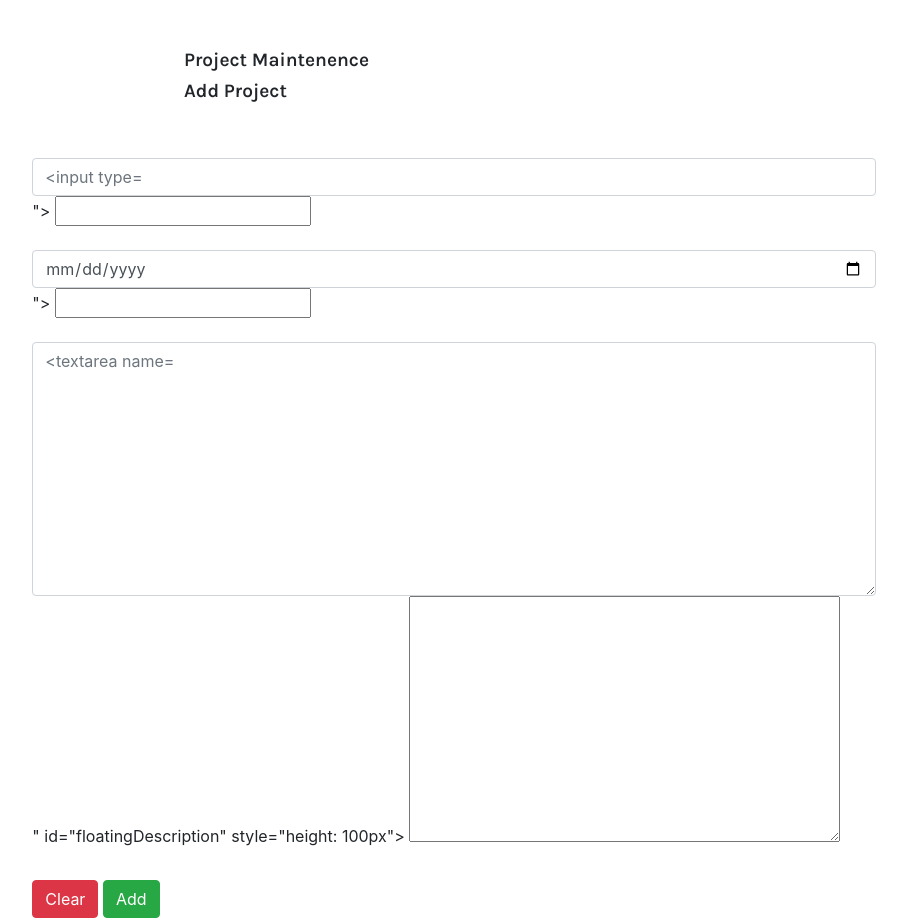
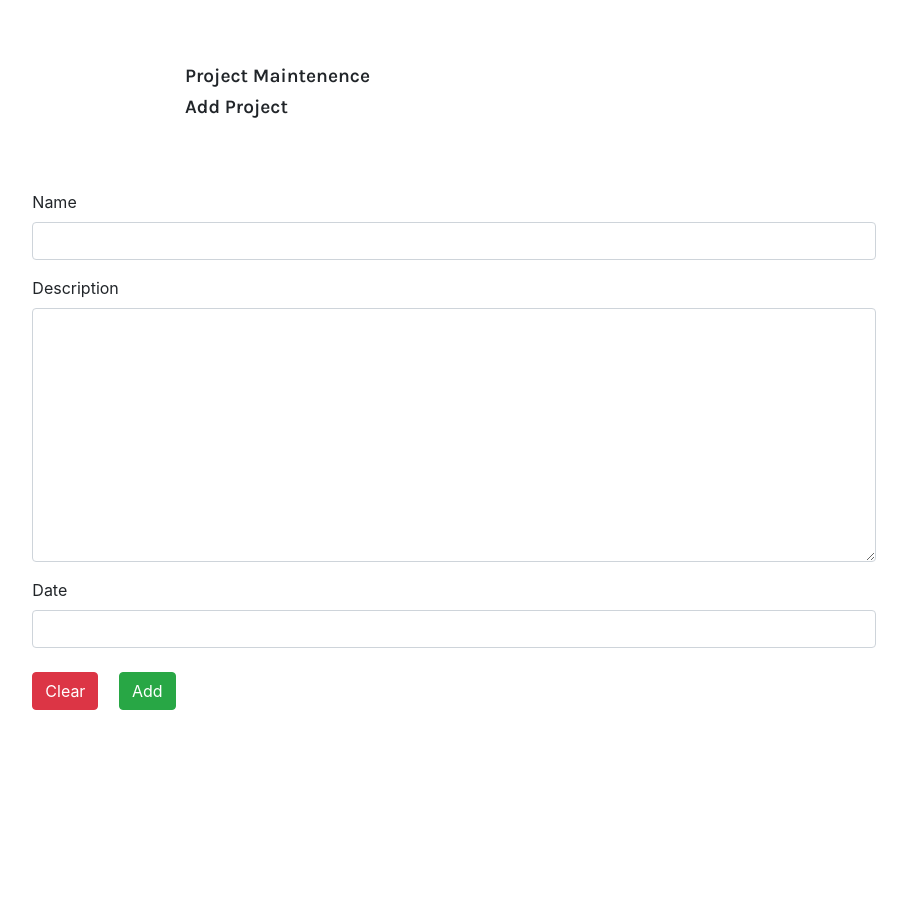
Before and after one commit to al-ell/photography-website, a Django app: page /projects/add_project/ in a window 1280 px wide. Shown: the part 96-1014 px from the top of the page, without its empty margins (186-1093 px from the left). After the commit the page ends 806 px from the top, so only its background shows below. Run offline with Django 3.2, Linux system fonts and the light colour scheme; some libraries are stand-ins or nearby versions.

Commit message:
add crispy project form

```diff
--- a/gl_photography/settings.py
+++ b/gl_photography/settings.py
@@ -61,6 +61,8 @@ MIDDLEWARE = [
 
 ROOT_URLCONF = 'gl_photography.urls'
 
+CRISPY_TEMPLATE_PACK = 'bootstrap4'
+
 TEMPLATES = [
     {
         'BACKEND': 'django.template.backends.django.DjangoTemplates',
@@ -76,6 +78,10 @@ TEMPLATES = [
                 'django.contrib.auth.context_processors.auth',
                 'django.contrib.messages.context_processors.messages',
             ],
+            'builtins': [
+                'crispy_forms.templatetags.crispy_forms_tags',
+                'crispy_forms.templatetags.crispy_forms_field',
+            ]
         },
     },
 ]
--- a/projects/forms.py
+++ b/projects/forms.py
@@ -16,13 +16,9 @@ class ProjectForm(forms.ModelForm):
     placeholders = {
         'name': 'Project Name',
         'description': 'Description',
-        'date': 'Date',
     }
 
-    class DateInput(forms.DateInput):
-        input_type = 'date'
 
-    date_input = forms.DateField(widget=DateInput)
 
 class PhotoForm(forms.ModelForm):
 
--- a/projects/templates/projects/add_project.html
+++ b/projects/templates/projects/add_project.html
@@ -1,10 +1,11 @@
 {% extends 'base.html' %}
 {% load static %}
+{% }
 
 {% block page_header %}
     <div class="container page-header-container mb-5">
         <div class="row">
-            <div class="col-12 col-md-6 offset-md-3 page-heading p3">
+            <div class="col-12 col-md-6 offset-md-3 page-heading p-3">
                 <h2 class="heading-font">Project Maintenence</h2>
                 <h3 class="heading-font">Add Project</h3>
             </div>
@@ -15,21 +16,11 @@
 {% block content %}
     <div class="row">
         <div class="col-12 col-md-8 offset-md-2">
-            <form medthod="POST" action="{% url 'add_project' %}" class="form">
-                <div class="form-floating mb-3">
-                    <input type="text" class="form-control" id="floatingname" placeholder="{{ form.name }}">
-                    <label for="floatingNae">{{ form.name }}</label>
-                  </div>
-                  <div class="form-floating mb-3">
-                    <input type="date" class="form-control" id="floatingDate" placeholder="{{ form.date }}">
-                    <label for="floatingDate">{{ form.date }}</label>
-                  </div>
-                  <div class="form-floating mb-3">
-                    <textarea class="form-control" placeholder="{{ form.description }}" id="floatingDescription" style="height: 100px"></textarea>
-                    <label for="floatingDescription">{{ form.description }}</label>
-                  </div>
-                <button class="btn btn-danger mt-2 me-2 mx-auto">Clear</button>
-                <button class="btn btn-success mt-2 ms-2 mx-auto">Add</button>
+            <form medthod="POST" action="{% url 'add_project' %}" class="form project-form">
+                {% csrf_token %}
+                {{ form|crispy }}
+                <button class="btn btn-danger mt-2 mr-2 float-center">Clear</button>
+                <button class="btn btn-success mt-2 ml-2 float-center">Add</button>
             </form>
         </div>
     </div>
```
